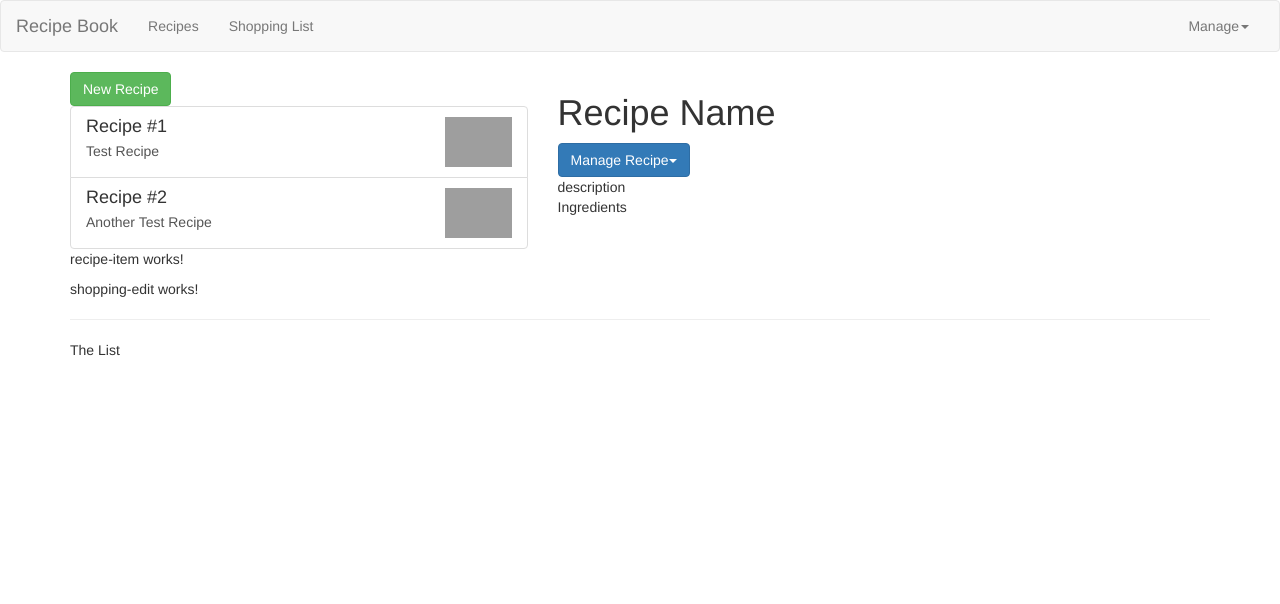
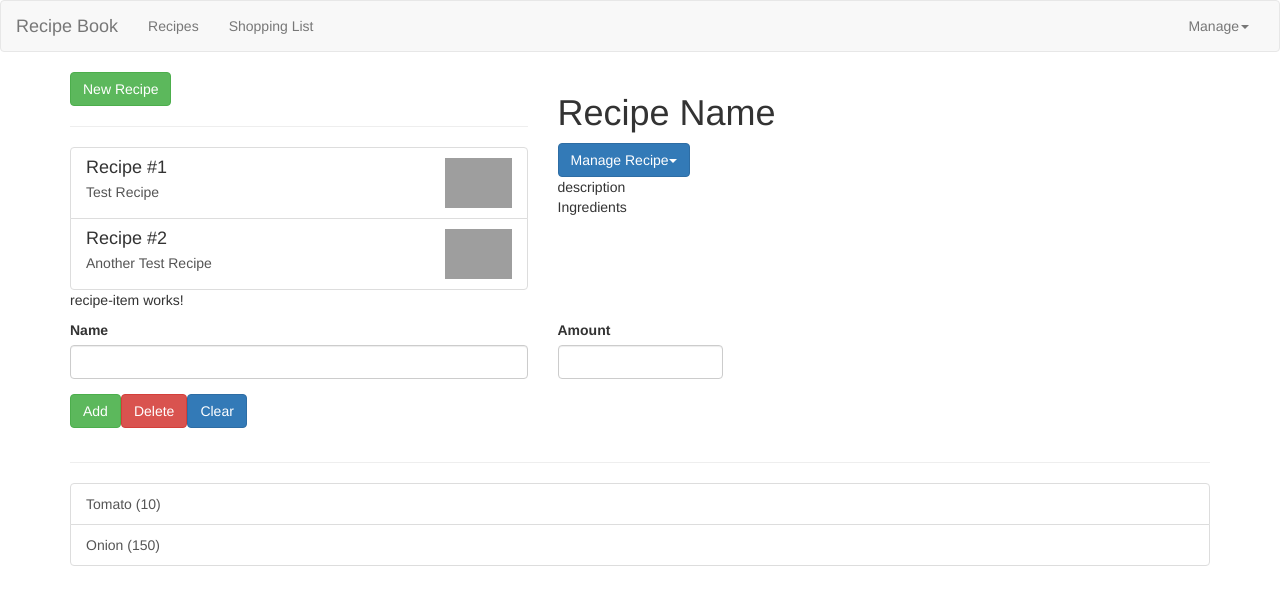
Before and after one commit to arunram0801/angular-pfcbs4, an Angular app: page / in a window 1280 px wide. Shown: the top 604 px of the page. Built offline with nearby package versions, Linux system fonts and the light colour scheme; grey boxes are pictures that could not be loaded.

Commit message:
4 files modified, 1 added

```diff
--- a/src/app/recipes/recipe-list/recipe-list.component.html
+++ b/src/app/recipes/recipe-list/recipe-list.component.html
@@ -3,6 +3,7 @@
     <button class="btn btn-success">New Recipe</button>
   </div>
 </div>
+<hr>
 <div class="row">
 	<div class="col-xs-12">
     <a href="#" class="list-group-item clearfix" *ngFor="let recipe of recipes">
--- /dev/null
+++ b/src/app/shared/ingredients.model.ts
@@ -0,0 +1,4 @@
+export class Ingredient{
+  constructor(public name: string, public amount: number){
+  }
+}
--- a/src/app/shopping-list/shopping-edit/shopping-edit.component.html
+++ b/src/app/shopping-list/shopping-edit/shopping-edit.component.html
@@ -1,3 +1,23 @@
-<p>
-shopping-edit works!
-</p>
+<div class="row">
+	<div class="col-xs-12">
+    <form>
+      <div class="row">
+	<div class="col-sm-5 form-group">
+    <label for="name">Name</label>
+    <input type="text" id="name" class="form-control">
+  </div>
+  <div class="col-sm-2 form-group">
+    <label for="amount">Amount</label>
+    <input type="number" id="amount" class="form-control">
+  </div>
+</div>
+<div class="row">
+	<div class="col-xs-12">
+    <button class="btn btn-success" type="submit">Add</button>
+    <button class="btn btn-danger" type="submit">Delete</button>
+    <button class="btn btn-primary" type="submit">Clear</button>
+  </div>
+</div>
+    </form>
+  </div>
+</div>
--- a/src/app/shopping-list/shopping-list.component.html
+++ b/src/app/shopping-list/shopping-list.component.html
@@ -1,3 +1,9 @@
-<app-shopping-edit></app-shopping-edit>
-<hr>
-<p>The List</p>
+<div class="row">
+	<div class="col-xs-12">
+    <app-shopping-edit></app-shopping-edit>
+    <hr>
+    <ul class="list-group">
+      <a class="list-group-item" style="cursor: pointer" *ngFor="let ingredient of ingredients"> {{ ingredient.name }} ({{ ingredient.amount }})</a>
+    </ul>
+  </div>
+</div>
--- a/src/app/shopping-list/shopping-list.component.ts
+++ b/src/app/shopping-list/shopping-list.component.ts
@@ -1,12 +1,15 @@
 import { Component, OnInit } from '@angular/core';
-
+import { Ingredient } from '../shared/ingredients.model';
 @Component({
   selector: 'app-shopping-list',
   templateUrl: './shopping-list.component.html',
   styleUrls: ['./shopping-list.component.css']
 })
 export class ShoppingListComponent implements OnInit {
-
+  ingredients: Ingredient[]=[
+    new Ingredient("Tomato",10),
+    new Ingredient("Onion",150)
+  ];
   constructor() { }
 
   ngOnInit() {
```
